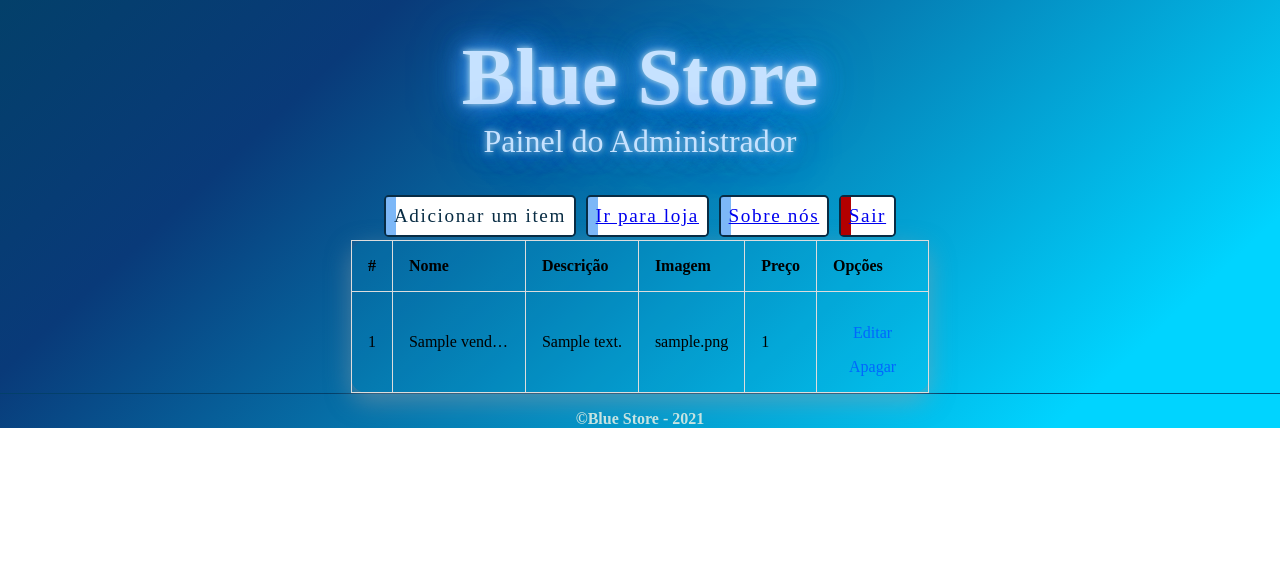
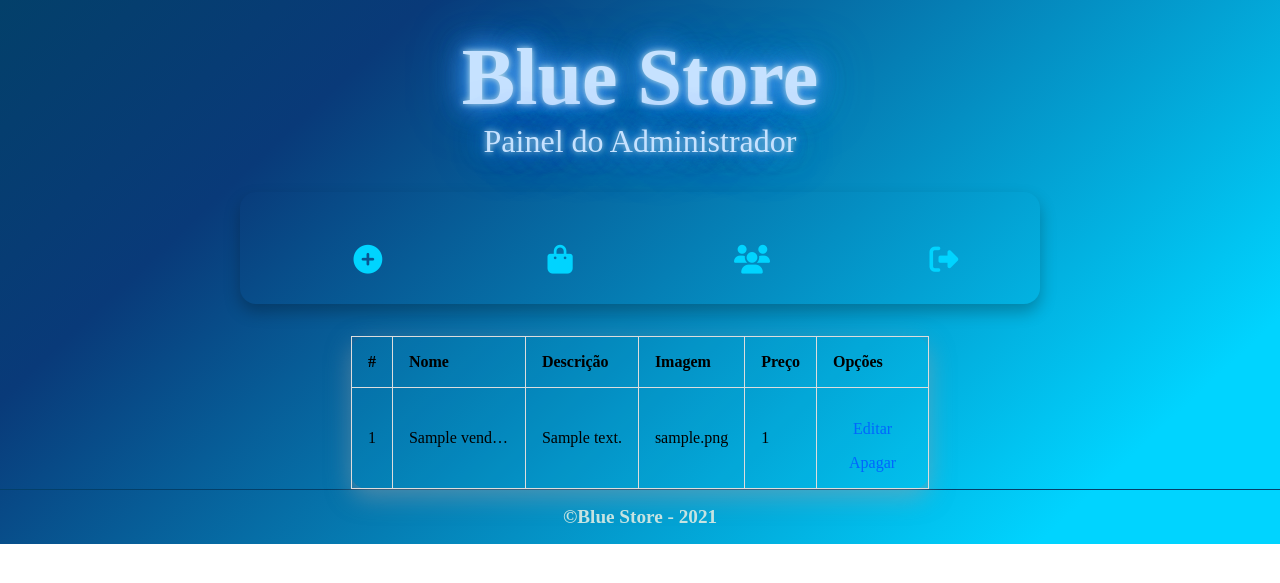
Before and after one commit to lucasmbrute2/Blue_store, a Flask app: page /admin in a window 1280 px wide. Shown: the top 583 px of the page. Run offline with Flask 2, Linux system fonts and the light colour scheme; the visitor is signed in with stand-in values (Sample User, id 1); tables that the repository leaves empty hold one stand-in row (values such as "Sample post"); some libraries are stand-ins or nearby versions.

Commit message:
novo visual para o menu da página html do admin

```diff
--- a/static/css/admin.css
+++ b/static/css/admin.css
@@ -70,15 +70,92 @@ header:focus, header:hover{
 
 }
 /*titulo com efeito neon*/
-/* menu lateral */
+
+/* menu horizontal */
 #navgation{
     grid-area: aside;
-    color: #fff;
     position: sticky;
     top:0;
     z-index: 9;
+    display: flex;
+    text-align: center;
+    align-items: center;
+    width: 60%;
+    margin: 2rem auto;
+    border-radius: 1rem;
+    background-color: transparent;
+    box-shadow: 0 .5rem 1rem rgba(0,0,0, .25);
+    overflow: hidden;
+    height: 5rem;
+    padding: 1rem;
+}
+
+ #navgation .menu{
+    list-style: none;
+    display: flex;
+    justify-content: center;
+}
+
+#navgation .menu .item{
+    position: relative;
+    padding: 1rem;
+    width: 10rem;
+    height: 100%;
+    transition: ease .4s;
+    cursor: pointer;
+}
+
+#navgation .menu .item:hover{
+    background-color: rgba(3,64,106,1);
+    border-radius: 1rem;
 
 }
+
+#navgation .menu .item .link{
+    display: block;
+    margin: 0 auto;
+    width: 100%;
+    height: 5rem;
+    color: rgba(0,212,255,1);
+    text-transform: uppercase;
+    text-decoration: none;
+    overflow: hidden;
+    transition: ease .4s;
+
+
+}
+
+#navgation .menu .item .link span{
+    position: absolute;
+    display: flex;
+    justify-content: center;
+    width: 100%;
+    top: -20%;
+    opacity: 1;
+    transition: ease .4s;
+
+}
+
+#navgation .menu .item .link i{
+    position: absolute;
+    display: flex;
+    justify-content: center;
+    top: 60%; /*o ícone mantém-se mais perto da borda inferior*/
+    transform: translateY(-50%);
+    width: 100%;
+    font-size: 1.8rem;
+    transition: ease .4s;
+}
+#navgation .menu .item:hover .link span{
+    opacity: 1;
+    top:10px;
+
+}
+
+#navgation .menu .item:hover .link i{
+    transform: translateY(-75%); /*quando o hover for acionado, o ícone elava-se um pouco*/
+}
+/*
 #navigation img{
     width: 10%;
 }
@@ -91,49 +168,49 @@ header:focus, header:hover{
 
 #navgation ul li{
     /* width: 70%; */
-    border-radius: .3rem;
+    /* border-radius: .3rem;
     font-size: 1.2rem;
     font-weight: 500;
     color: rgb(8, 44, 68); /*mudança cor*/
-    background-color: #fff;
+    /* background-color: #fff;
     border: 2px solid rgb(8, 44, 68); /*mudança cor*/
-    padding: .5rem; /*aumento da padding*/
-    margin: .2rem .3rem;
-    letter-spacing: .1rem;
-    cursor: pointer;
-    z-index: 10;
-    position: relative;
-    transition: all .4s;
-}
-#navgation ul li::before{/* efeito de transição do background */
-    content: '';
-    position:absolute;
-    top:0;
-    left:0px;
-    width:10px;
-    height:100%;
-    background: rgba(30,132,242,0.58);
-    z-index:-1;
-    transition: all .4s
-}
-#navgation ul .exit::before{
-    content: '';
-    position:absolute;
+    /* padding: .5rem; /*aumento da padding*/
+    /* margin: .2rem .3rem; */
+    /* letter-spacing: .1rem; */
+    /* cursor: pointer; */
+    /* z-index: 10; */
+    /* position: relative;  */
+    /* transition: all .4s;  */
+/* } */
+/* #navgation ul li::before{efeito de transição do background */
+    /* content: ''; */
+    /* position:absolute; */
+    /* top:0; */
+    /* left:0px; */
+    /* width:10px; */
+    /* height:100%; */
+    /* background: rgba(30,132,242,0.58); */
+    /* z-index:-1; */
+    /* transition: all .4s */
+/* } */
+/* #navgation ul .exit::before{ */
+    /* content: ''; */
+    /* position:absolute;
     top:0;
     left:0px;
     width:10px;
     height:100%;
     background: rgb(179, 0, 0);
     z-index:-1;
-    transition: all .4s
-}
-#navgation ul li:hover::before{
+    transition: all .4s */
+/* } */
+/* #navgation ul li:hover::before{
     width:100%;
-}
+} */
 
-#navgation ul li:hover{
+/* #navgation ul li:hover{
     color:white;
-}
+} */
 /* navegador ^ */
 /* Tela de cadastro */
 #cadastro{
@@ -258,8 +335,9 @@ footer{
 footer p{
     color: rgba(202,228,225,0.98);
     text-align: center;
+    font-size: 1.2rem;
     font-weight: bold;
-    margin-top: 1rem;
+    margin: 1rem;
 }
 
 /* nav.menu{
--- a/templates/admin.html
+++ b/templates/admin.html
@@ -18,11 +18,25 @@
 
         </header>
         <nav id="navgation">
-            <ul>
-                <li id="add">Adicionar um item</li>
-                <li><a href="/loja">Ir para loja</a> </li>
-                <li><a href="/about">Sobre nós</a></li>
-                <li class="exit"><a href="/logout">Sair</a></li>
+            <ul class="menu">
+
+                <li class="item" id="add">
+                    <a class="link" href=""><i class="fa fa-plus-circle" aria-hidden="true"></i><span>Adicionar
+                        item</span></a>
+                </li>
+
+                <li class="item">
+                    <a class="link" href="/loja"><i class="fa fa-shopping-bag" aria-hidden="true"></i><span>Loja</span></a>
+                </li>
+
+                <li class="item">
+                    <a class="link" href="/about"><i class="fa fa-users" aria-hidden="true"></i><span>Sobre nós</span></a>
+                </li>
+
+                <li class="item">
+                    <a class="link" href="/logout"><i class="fa fa-sign-out" aria-hidden="true"></i><span>Sair</span></a>
+                </li>
+
             </ul>
         </nav>
 
@@ -35,16 +49,16 @@
                     <h1>Modifique um produto</h1>
                     {%endif%}
                     <label for="nome">Nome do produto:</label>
-                <input type="text" id ='nome' name ='nome' value ='{{tabela.nome}}'>
+                    <input type="text" id='nome' name='nome' value='{{tabela.nome}}'>
 
                     <label for="imagem">Link da imagem:</label>
-                <input type="text" id= 'imagem' name='imagem' value ='{{tabela.imagem}}'>
+                    <input type="text" id='imagem' name='imagem' value='{{tabela.imagem}}'>
 
                     <label for="descricao">Descrição:</label>
                     <textarea name="descricao" id="descricao" cols="30" rows="6">{{tabela.descricao}}</textarea>
 
                     <label for="preco">Preço:</label>
-                <input type='number' id='preco' name = 'preco' value = '{{tabela.preco}}'>
+                    <input type='number' id='preco' name='preco' value='{{tabela.preco}}'>
 
                     <button type="submit">
                         {%if tabela == ''%}
```
Lines whose indentation alone changed are shown as unchanged.
